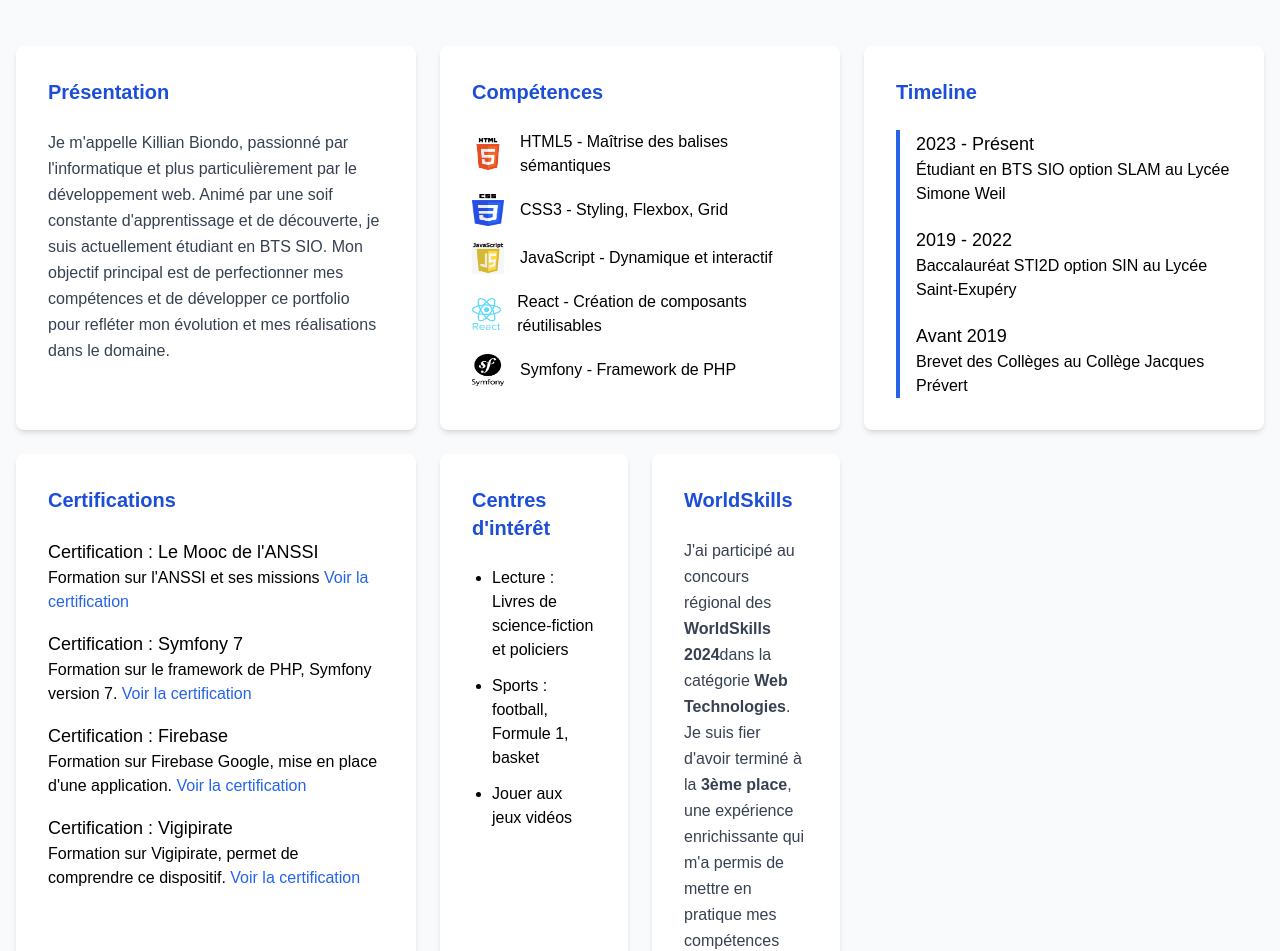
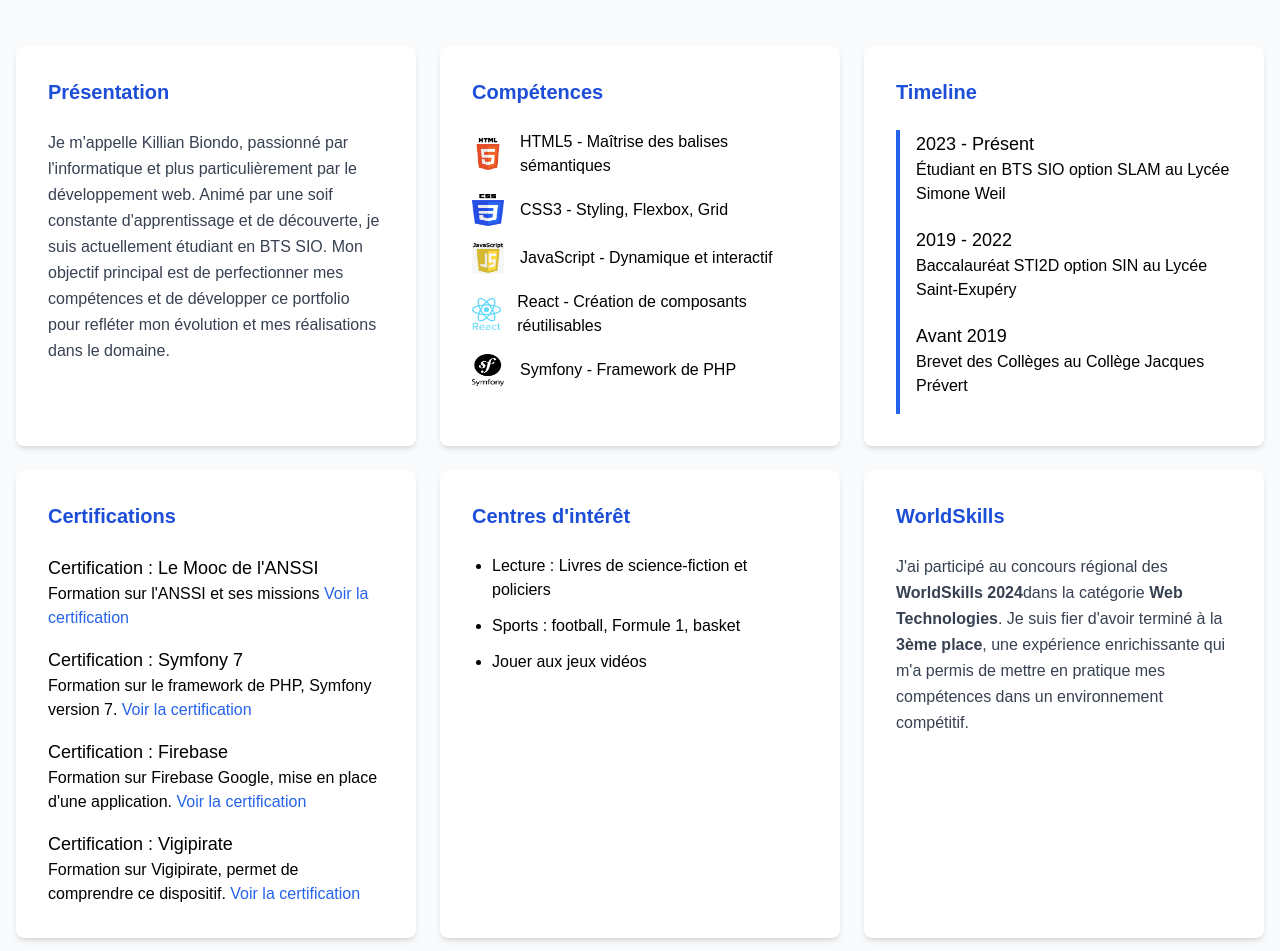
Before and after one commit to killianbiondo/Portfolio_enLigne, a Next.js app in the folder mon-portfolio/: page /profil in a window 1280 px wide. Shown: the part 102-1053 px from the top of the page. Built offline with nearby package versions, Linux system fonts and the light colour scheme.

Commit message:
update files

```diff
--- a/mon-portfolio/pages/profil.js
+++ b/mon-portfolio/pages/profil.js
@@ -12,11 +12,11 @@ export default function Profil() {
 
                 {/* Section principale : Grid pour afficher les cards */}
                 <div className="grid grid-cols-1 md:grid-cols-2 lg:grid-cols-3 gap-6">
-
+                    {/* Toutes les cards ont une hauteur minimale fixe */}
                     {/* Card : Présentation personnelle */}
-                    <div className="bg-white shadow-md rounded-lg p-8 hover:shadow-xl transition min-h-[300px]">
+                    <div className="bg-white shadow-md rounded-lg p-8 hover:shadow-xl transition min-h-[400px] h-full flex flex-col">
                         <h3 className="text-xl font-semibold mb-6 text-blue-700">Présentation</h3>
-                        <p className="text-gray-700 leading-relaxed">
+                        <p className="text-gray-700 leading-relaxed flex-grow">
                             Je m'appelle Killian Biondo, passionné par l'informatique et plus particulièrement par le
                             développement web. Animé par une soif constante d'apprentissage et de découverte, je suis
                             actuellement étudiant en BTS SIO. Mon objectif principal est de perfectionner mes compétences
@@ -25,9 +25,9 @@ export default function Profil() {
                     </div>
 
                     {/* Card : Compétences */}
-                    <div className="bg-white shadow-md rounded-lg p-8 hover:shadow-xl transition min-h-[300px]">
+                    <div className="bg-white shadow-md rounded-lg p-8 hover:shadow-xl transition min-h-[400px] h-full flex flex-col">
                         <h3 className="text-xl font-semibold mb-6 text-blue-700">Compétences</h3>
-                        <ul className="space-y-4">
+                        <ul className="space-y-4 flex-grow">
                             <li className="flex items-center">
                                 <img src="/images/html.png" alt="HTML5" className="w-8 h-8 mr-4" />
                                 <span>HTML5 - Maîtrise des balises sémantiques</span>
@@ -52,9 +52,9 @@ export default function Profil() {
                     </div>
 
                     {/* Card : Timeline */}
-                    <div className="bg-white shadow-md rounded-lg p-8 hover:shadow-xl transition min-h-[300px]">
+                    <div className="bg-white shadow-md rounded-lg p-8 hover:shadow-xl transition min-h-[400px] h-full flex flex-col">
                         <h3 className="text-xl font-semibold mb-6 text-blue-700">Timeline</h3>
-                        <ul className="border-l-4 border-blue-600 pl-4 space-y-5">
+                        <ul className="border-l-4 border-blue-600 pl-4 space-y-5 flex-grow">
                             <li>
                                 <h4 className="font-medium text-lg">2023 - Présent</h4>
                                 <p>Étudiant en BTS SIO option SLAM au Lycée Simone Weil</p>
@@ -71,9 +71,9 @@ export default function Profil() {
                     </div>
 
                     {/* Card : Certifications */}
-                    <div className="bg-white shadow-md rounded-lg p-8 hover:shadow-xl transition min-h-[300px]">
+                    <div className="bg-white shadow-md rounded-lg p-8 hover:shadow-xl transition min-h-[400px] h-full flex flex-col">
                         <h3 className="text-xl font-semibold mb-6 text-blue-700">Certifications</h3>
-                        <ul className="space-y-4">
+                        <ul className="space-y-4 flex-grow">
                             <li>
                                 <h4 className="font-medium text-lg">Certification : Le Mooc de l'ANSSI</h4>
                                 <p>Formation sur l'ANSSI et ses missions <a href="https://secnumacademie.gouv.fr/"
@@ -102,11 +102,9 @@ export default function Profil() {
                     </div>
 
                     {/* Section combinée : Centres d'intérêt + WorldSkills */}
-                    <div className="flex flex-col md:flex-row gap-6">
-                        {/* Card : Centres d'intérêt */}
-                        <div className="bg-white shadow-md rounded-lg p-8 hover:shadow-xl transition w-full md:w-1/2 min-h-[400px] flex-grow">
+                    <div className="bg-white shadow-md rounded-lg p-8 hover:shadow-xl transition min-h-[400px] h-full flex flex-col">
                         <h3 className="text-xl font-semibold mb-6 text-blue-700">Centres d'intérêt</h3>
-                            <ul className="list-disc pl-5 space-y-3">
+                        <ul className="list-disc pl-5 space-y-3 flex-grow">
                             <li>Lecture : Livres de science-fiction et policiers</li>
                             <li>Sports : football, Formule 1, basket</li>
                             <li>Jouer aux jeux vidéos</li>
@@ -114,15 +112,14 @@ export default function Profil() {
                     </div>
 
                     {/* Card : WorldSkills */}
-                        <div className="bg-white shadow-md rounded-lg p-8 hover:shadow-xl transition w-full md:w-1/2 min-h-[400px] flex-grow">
+                    <div className="bg-white shadow-md rounded-lg p-8 hover:shadow-xl transition min-h-[400px] h-full flex flex-col">
                         <h3 className="text-xl font-semibold mb-6 text-blue-700">WorldSkills</h3>
-                            <p className="text-gray-700 leading-relaxed">
+                        <p className="text-gray-700 leading-relaxed flex-grow">
                             J'ai participé au concours régional des <span className="font-semibold">WorldSkills 2024</span>
                             dans la catégorie <span className="font-semibold">Web Technologies</span>. Je suis fier d'avoir
                             terminé à la <span className="font-semibold">3ème place</span>, une expérience enrichissante qui
                             m'a permis de mettre en pratique mes compétences dans un environnement compétitif.
                         </p>
-                        </div>
                     </div>
                 </div>
 
```
Lines whose indentation alone changed are shown as unchanged.
